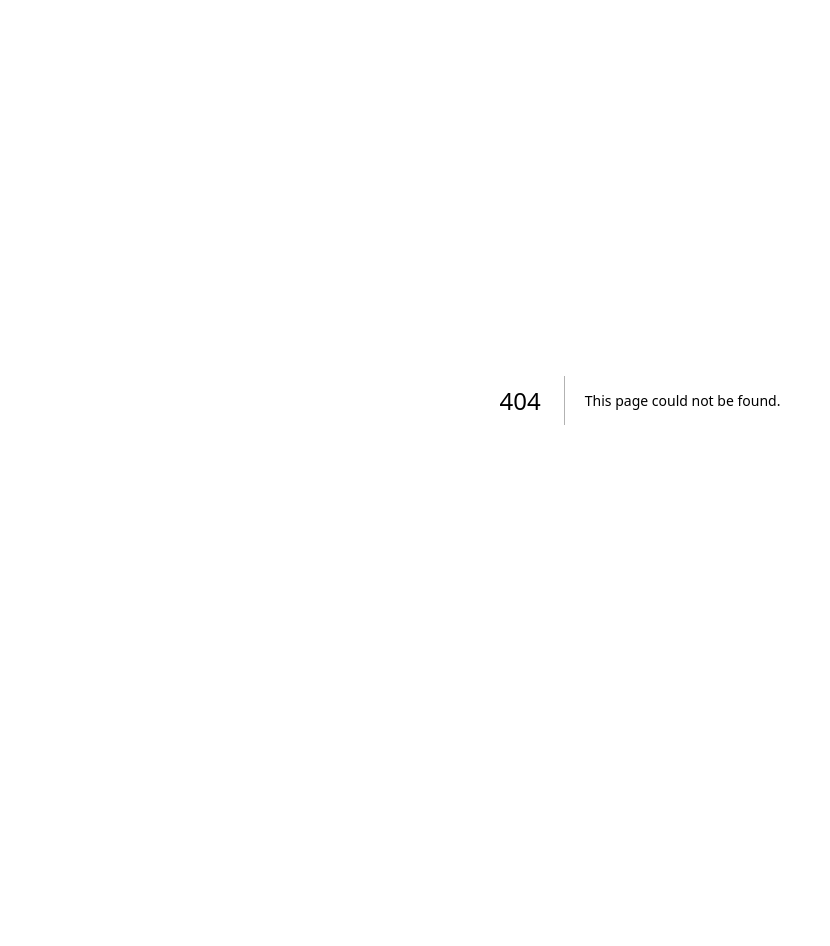
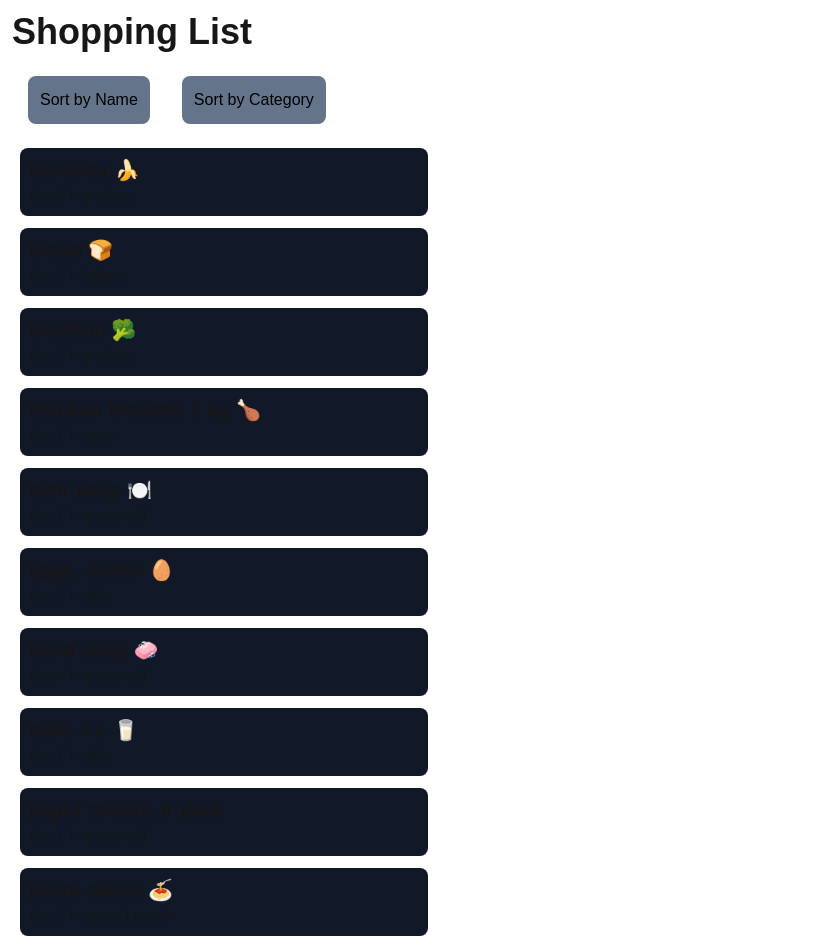
Before and after one commit to Mit459/cprg306-assignments, a Next.js app: page /week-6 in a window 1280 px wide. Before the commit this address had no page. Shown: the top 946 px of the page, without its empty margins (0-830 px from the left). Before the commit the page ends 800 px from the top, so only its background shows below. Built offline with nearby package versions, Linux system fonts and the light colour scheme.

Commit message:
changes in week-5 and week 6

```diff
--- a/app/page.js
+++ b/app/page.js
@@ -16,6 +16,10 @@ export default function Home() {
       <p>
         <Link href = "/week-5">Go to week-5</Link>
       </p>
+      <p>
+        <Link href = "/week-6">Go to week-6</Link>
+      </p>
+
 
     </main>
   );
--- a/app/week-5/new-item.js
+++ b/app/week-5/new-item.js
@@ -54,7 +54,7 @@ const NewItem = () => {
             </button>
 
             <span className="text-lg font-semibold">{quantity}</span>
-            <button onClick={increment} disabled={quantity == 20}
+            <button onClick={increment}
               className="px-4 py-2  bg-amber-500 text-white rounded-full disabled:bg-slate-700 hover:bg-amber-600">
               +
             </button>
--- /dev/null
+++ b/app/week-6/item-list.js
@@ -0,0 +1,47 @@
+"use client";
+import React, { useState } from 'react';
+import Item from './item';
+import items from './items.json';
+
+const ItemList = () => {
+  const [sortBy, setSortBy] = useState("name");
+
+  const sortedItems = items.sort((a, b) => {
+    if (sortBy === "name") {
+      return a.name.localeCompare(b.name);
+    }
+    if (sortBy === "category") {
+      return a.category.localeCompare(b.category);
+    }
+    return 0;
+  });
+
+  return (
+    <div>
+      <div>
+        <button className='bg-slate-500 text-black rounded-lg p-3 m-4'
+          onClick={() => setSortBy("name")}
+        >
+          Sort by Name
+        </button>
+        <button className='bg-slate-500 text-black rounded-lg p-3 m-4'
+          onClick={() => setSortBy("category")}
+        >
+          Sort by Category
+        </button>
+      </div>
+
+      <ul className="max-w-2xl mx-auto p-2">
+        {sortedItems.map(item => (
+          <li key={item.id} className="mb-3 bg-gray-900 rounded-lg">
+            <Item
+              item={item}
+            />
+          </li>
+        ))}
+      </ul>
+    </div>
+  );
+};
+
+export default ItemList;
--- /dev/null
+++ b/app/week-6/item.js
@@ -0,0 +1,13 @@
+import React from "react";
+
+const Item = ({ item }) => {
+  return (
+    <li className="p-2">
+      <span className="font-bold text-xl flex flex-col">{item.name}</span>
+      <span className="text-sm text-white-500 ">Buy {item.quantity} in </span>
+      <span className="text-sm text-white-500">{item.category}</span>
+    </li>
+  );
+};
+
+export default Item;
--- /dev/null
+++ b/app/week-6/items.json
@@ -0,0 +1,74 @@
+[
+    {
+      "id": "1h2GJKH12gkHG31h1H",
+      "name": "milk, 4 L 🥛",
+      "quantity": 1,
+      "category": "dairy"
+    },
+    {
+      "id": "2KJH3k2j3H1k2J3K1H",
+      "name": "bread 🍞",
+      "quantity": 2,
+      "category": "bakery"
+    },
+    {
+      "id": "3h2KJH3k2j3H1k2J3",
+      "name": "eggs, dozen 🥚",
+      "quantity": 2,
+      "category": "dairy"
+    },
+    {
+      "id": "4k2J3K1H2GJKH12gk",
+      "name": "bananas 🍌",
+      "quantity": 6,
+      "category": "produce"
+    },
+    {
+      "id": "5H1h1H2KJH3k2j3H",
+      "name": "broccoli 🥦",
+      "quantity": 3,
+      "category": "produce"
+    },
+    {
+      "id": "6H1k2J3K1H2GJKH1",
+      "name": "chicken breasts, 1 kg 🍗",
+      "quantity": 1,
+      "category": "meat"
+    },
+    {
+      "id": "7gkHG31h1H2KJH3k",
+      "name": "pasta sauce 🍝",
+      "quantity": 3,
+      "category": "canned goods"
+    },
+    {
+      "id": "8j3H1k2J3K1H2GJK",
+      "name": "spaghetti, 454 g 🍝",
+      "quantity": 2,
+      "category": "dry goods"
+    },
+    {
+      "id": "9H12gkHG31h1H2KJ",
+      "name": "toilet paper, 12 pack 🧻",
+      "quantity": 1,
+      "category": "household"
+    },
+    {
+      "id": "10H3k2j3H1k2J3K1",
+      "name": "paper towels, 6 pack",
+      "quantity": 1,
+      "category": "household"
+    },
+    {
+      "id": "11k2J3K1H2GJKH12",
+      "name": "dish soap 🍽️",
+      "quantity": 1,
+      "category": "household"
+    },
+    {
+      "id": "12GJKH12gkHG31h1",
+      "name": "hand soap 🧼",
+      "quantity": 4,
+      "category": "household"
+    }
+  ]
--- /dev/null
+++ b/app/week-6/page.js
@@ -0,0 +1,10 @@
+import ItemList from "./item-list";
+
+export default function App(){
+    return(
+        <div className="max-w-md p-3">
+            <h1 className="text-4xl font-bold mb-2">Shopping List</h1>
+            <ItemList />
+        </div>
+    );
+}
```
